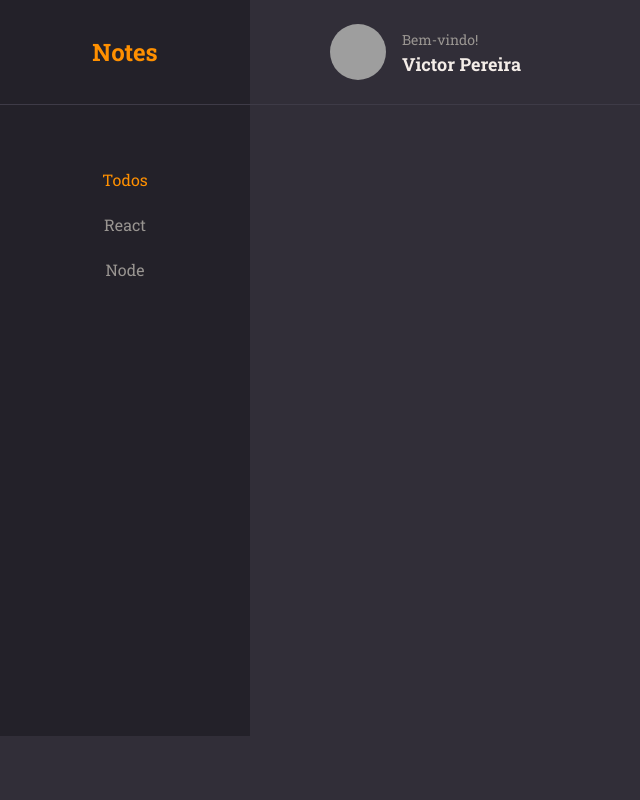
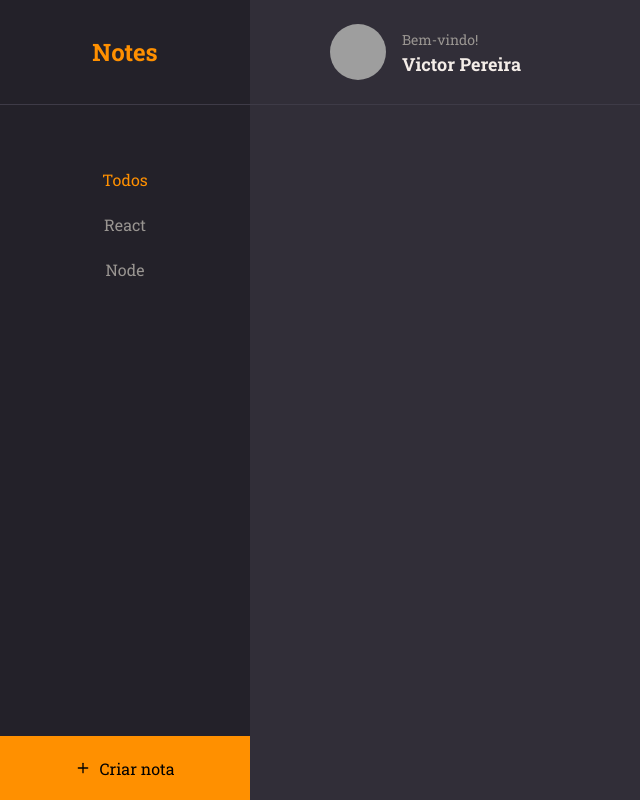
Before and after one commit to victorrti/REACT-NOTES, a React (Vite) app: page / in a window 1280 px wide. Shown: the whole page, without its empty margins (0-640 px from the left). Built offline with nearby package versions, Linux system fonts and the light colour scheme; grey boxes are pictures that could not be loaded.

Commit message:
incluindo botão de new notes

```diff
--- a/src/pages/Home/index.jsx
+++ b/src/pages/Home/index.jsx
@@ -1,6 +1,7 @@
 import {Container,Brand,Menu,Search,Content, NewNote} from './style'
 import {Header} from  '../../components/Header'
 import {ButtonText} from '../../components/ButtonText'
+import {FiPlus} from 'react-icons/fi'
 export function Home(){
     return(
     <Container>
@@ -15,8 +16,12 @@
         </Menu>
         <Search></Search>
         <Content>
-            <NewNote></NewNote>
+
         </Content>
+        <NewNote>
+                <FiPlus/>
+                Criar nota
+        </NewNote>
     </Container>
     )
 
--- a/src/pages/Home/style.js
+++ b/src/pages/Home/style.js
@@ -48,5 +48,14 @@
 grid-area:content;
 `
 
-export const NewNote = styled.div`
-grid-area:newNote`
+export const NewNote = styled.button`
+    background:${({theme})=>theme.COLORS.ORANGE};
+    border:none;
+    grid-area:newNote;
+    display: flex;
+    align-items: center;
+    justify-content:center;
+    svg {
+        margin-right:8px;
+    }
+`
```
